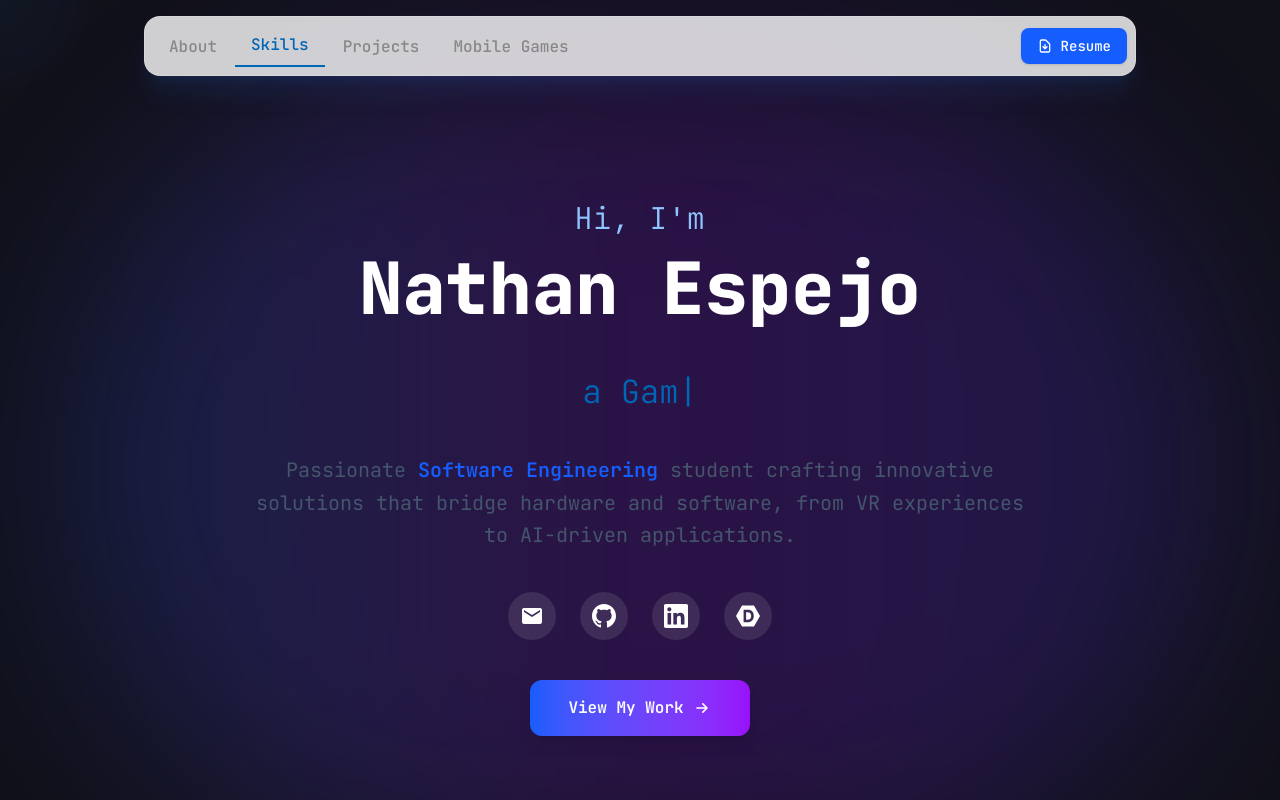
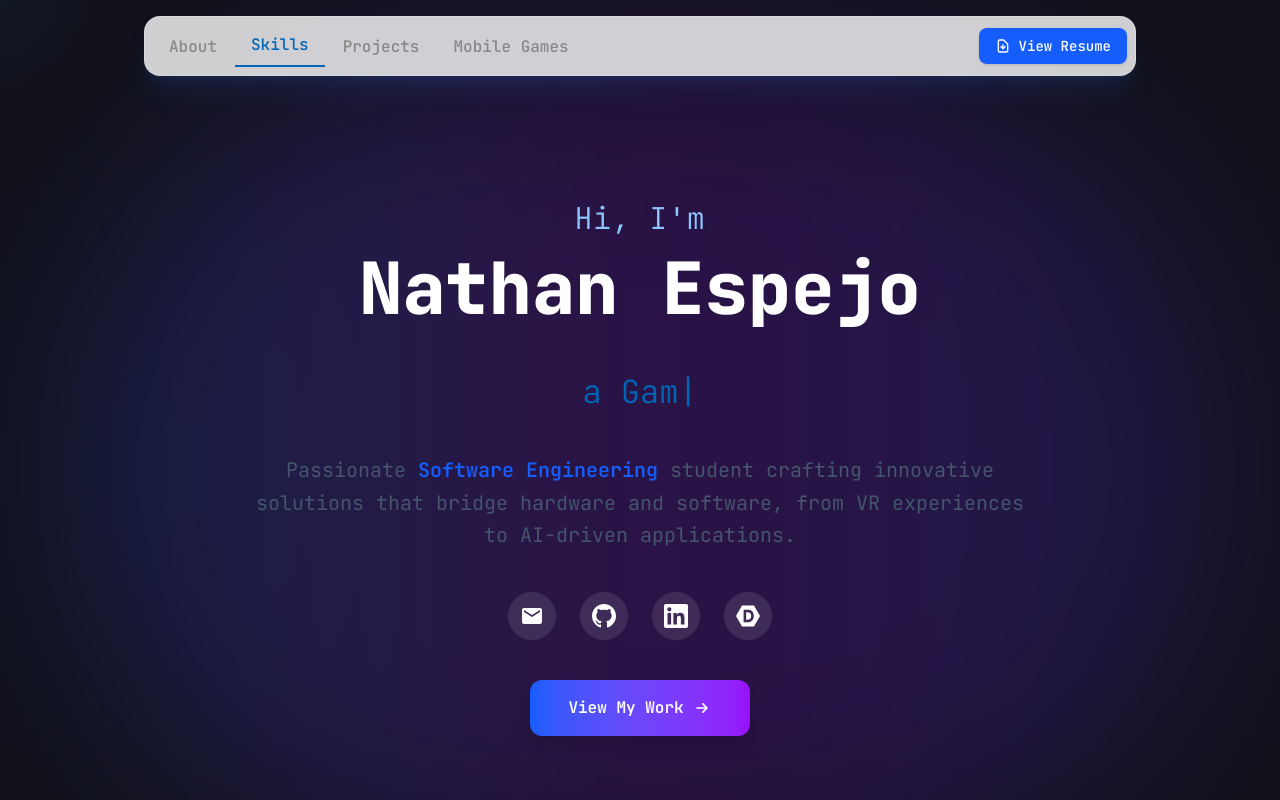
Before and after one commit to HasNate618/Portfolio, a Next.js app: page / in a window 1280 px wide. Shown: the top 800 px of the page. Built offline with nearby package versions, Linux system fonts and the light colour scheme.

Commit message:
Consistent external link behavior, open resume in new tab, and update resume PDF

```diff
--- a/src/app/page.js
+++ b/src/app/page.js
@@ -162,14 +162,14 @@ export default function Home() {
               {/* Desktop Resume Download Button */}
               <div className="hidden sm:block ml-4">
                 <a
-                  href="/resume.pdf"
-                  download="Nathan_Espejo_Resume.pdf"
+                  href="/Nathan_Espejo_Resume.pdf"
+                  target="_blank" rel="noopener noreferrer"
                   className="inline-flex items-center px-4 py-2 rounded-lg bg-blue-600 hover:bg-blue-700 text-white text-sm font-medium transition-colors shadow-sm"
                 >
                   <svg className="w-4 h-4 mr-2" fill="none" stroke="currentColor" viewBox="0 0 24 24">
                     <path strokeLinecap="round" strokeLinejoin="round" strokeWidth={2} d="M12 10v6m0 0l-3-3m3 3l3-3m2 8H7a2 2 0 01-2-2V5a2 2 0 012-2h5.586a1 1 0 01.707.293l5.414 5.414a1 1 0 01.293.707V19a2 2 0 01-2 2z" />
                   </svg>
-                  Resume
+                  View Resume
                 </a>
               </div>
             </div>
@@ -244,8 +244,8 @@ export default function Home() {
                 {/* Mobile Resume Download Button */}
                 <div className="sm:hidden">
                   <a
-                    href="/resume.pdf"
-                    download="Nathan_Espejo_Resume.pdf"
+                    href="/Nathan_Espejo_Resume.pdf"
+                    target="_blank" rel="noopener noreferrer"
                     className="inline-flex items-center px-8 py-4 rounded-xl bg-gradient-to-r from-blue-600 to-purple-600 text-white font-semibold hover:from-blue-700 hover:to-purple-700 transform hover:scale-105 transition-all duration-200 shadow-lg hover:shadow-xl w-[220px] justify-center"
                   >
                     <svg className="w-5 h-5 mr-2" fill="none" stroke="currentColor" viewBox="0 0 24 24">
@@ -276,7 +276,7 @@ export default function Home() {
         </section>
 
   {/* Skills Section */}
-  <section id="skills" className="w-full max-w-4xl mx-auto mb-16 sm:mb-48">
+  <section id="skills" className="w-full max-w-4xl mx-auto mb-16 sm:mb-40">
     <div className="bg-[#11111a]/80 backdrop-blur rounded-xl border border-gray-600 p-6 sm:p-8 shadow-lg">
       <h2 className="text-3xl font-bold mb-6 text-blue-400">Skills</h2>
       <div className="grid grid-cols-1 sm:grid-cols-2 gap-6">
@@ -437,7 +437,10 @@ export default function Home() {
 
   {/* Projects Section */}
   <section id="projects" className="w-full max-w-4xl mx-auto mb-16 sm:mb-32">
-    <h2 className="text-3xl font-bold mb-6 sm:mb-8 text-blue-400 text-center">Projects I&apos;m Proud Of</h2>
+     <h2 className="text-3xl font-bold mb-6 sm:mb-8 text-blue-400 text-center">
+      <span className="sm:hidden">Projects</span>
+      <span className="hidden sm:inline">Projects I&apos;m Proud Of</span>
+    </h2>
     <div className="grid grid-cols-1 md:grid-cols-2 gap-6 sm:gap-8">
           {/* Lumen */}
     <div className="bg-[#11111a]/95 rounded-lg shadow p-0 flex flex-col overflow-hidden border border-yellow-400 border-2 relative">
@@ -477,7 +480,7 @@ export default function Home() {
             <div className="p-6 flex flex-col flex-1">
               <h3 className="font-semibold text-lg mb-2">SafeRoute</h3>
               <p className="text-gray-600 dark:text-gray-400 flex-1">A real-time hazard reporting app with crowdsourced data, drone integration, and safe routing.</p>
-              <a href="https://github.com/HasNate618/SafeRoute" className="mt-4 text-blue-600 dark:text-blue-400 hover:underline underline-offset-2 transition">&gt; GitHub</a>
+              <a href="https://github.com/HasNate618/SafeRoute" target="_blank" rel="noopener noreferrer" className="mt-4 text-blue-600 dark:text-blue-400 hover:underline underline-offset-2 transition">&gt; GitHub</a>
             </div>
           </div>
           {/* Animarker */}
@@ -489,7 +492,7 @@ export default function Home() {
             <div className="p-6 flex flex-col flex-1">
               <h3 className="font-semibold text-lg mb-2">Animarker</h3>
               <p className="text-gray-600 dark:text-gray-400 flex-1">A crowdsourced wildlife tracker using computer vision to identify and map animal sightings worldwide.</p>
-              <a href="https://devpost.com/software/endangered-animal-app" className="mt-4 text-blue-600 dark:text-blue-400 hover:underline">&gt; Devpost</a>
+              <a href="https://devpost.com/software/endangered-animal-app" target="_blank" rel="noopener noreferrer" className="mt-4 text-blue-600 dark:text-blue-400 hover:underline">&gt; Devpost</a>
             </div>
           </div>
           {/* FLEXFIRE-X */}
@@ -501,7 +504,7 @@ export default function Home() {
             <div className="p-6 flex flex-col flex-1">
               <h3 className="font-semibold text-lg mb-2">FLEXFIRE-X</h3>
               <p className="text-gray-600 dark:text-gray-400 flex-1">A muscle activated wearable projectile launcher inspired by cyberpunk tech.</p>
-              <a href="https://github.com/HasNate618/FLEXFIRE-X" className="mt-4 text-blue-600 dark:text-blue-400 hover:underline">&gt; GitHub</a>
+              <a href="https://github.com/HasNate618/FLEXFIRE-X" target="_blank" rel="noopener noreferrer" className="mt-4 text-blue-600 dark:text-blue-400 hover:underline">&gt; GitHub</a>
             </div>
           </div>
           {/* Rubber Band Turret */}
@@ -513,7 +516,7 @@ export default function Home() {
             <div className="p-6 flex flex-col flex-1">
               <h3 className="font-semibold text-lg mb-2">Rubber Band Turret</h3>
               <p className="text-gray-600 dark:text-gray-400 flex-1">Bluetooth-controlled rubber band turret with smooth servo movement and wireless app control.</p>
-              <a href="https://github.com/HasNate618/Rubber-Band-Turret" className="mt-4 text-blue-600 dark:text-blue-400 hover:underline">&gt; GitHub</a>
+              <a href="https://github.com/HasNate618/Rubber-Band-Turret" target="_blank" rel="noopener noreferrer" className="mt-4 text-blue-600 dark:text-blue-400 hover:underline">&gt; GitHub</a>
             </div>
           </div>
         </div>
```
Also changed, not shown: 2 other files (tests, documents, lock files or other folders).
